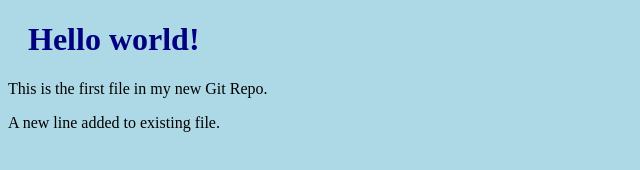
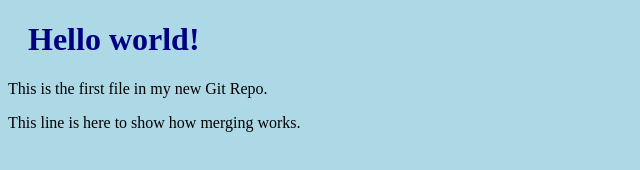
Before and after one commit to bKalai312/hello-world, a plain HTML site: page index.html in a window 1280 px wide. Shown: the whole page, without its empty margins (0-640 px from the left). Drawn offline with Linux system fonts and the light colour scheme.

Commit message:
updated index.html with emergency fix

```diff
--- a/index.html
+++ b/index.html
@@ -8,7 +8,7 @@
 
 <h1>Hello world!</h1>
 <p>This is the first file in my new Git Repo.</p>
-<p>A new line added to existing file.</p>
+<p>This line is here to show how merging works.</p>
 
 </body>
 </html>
```
